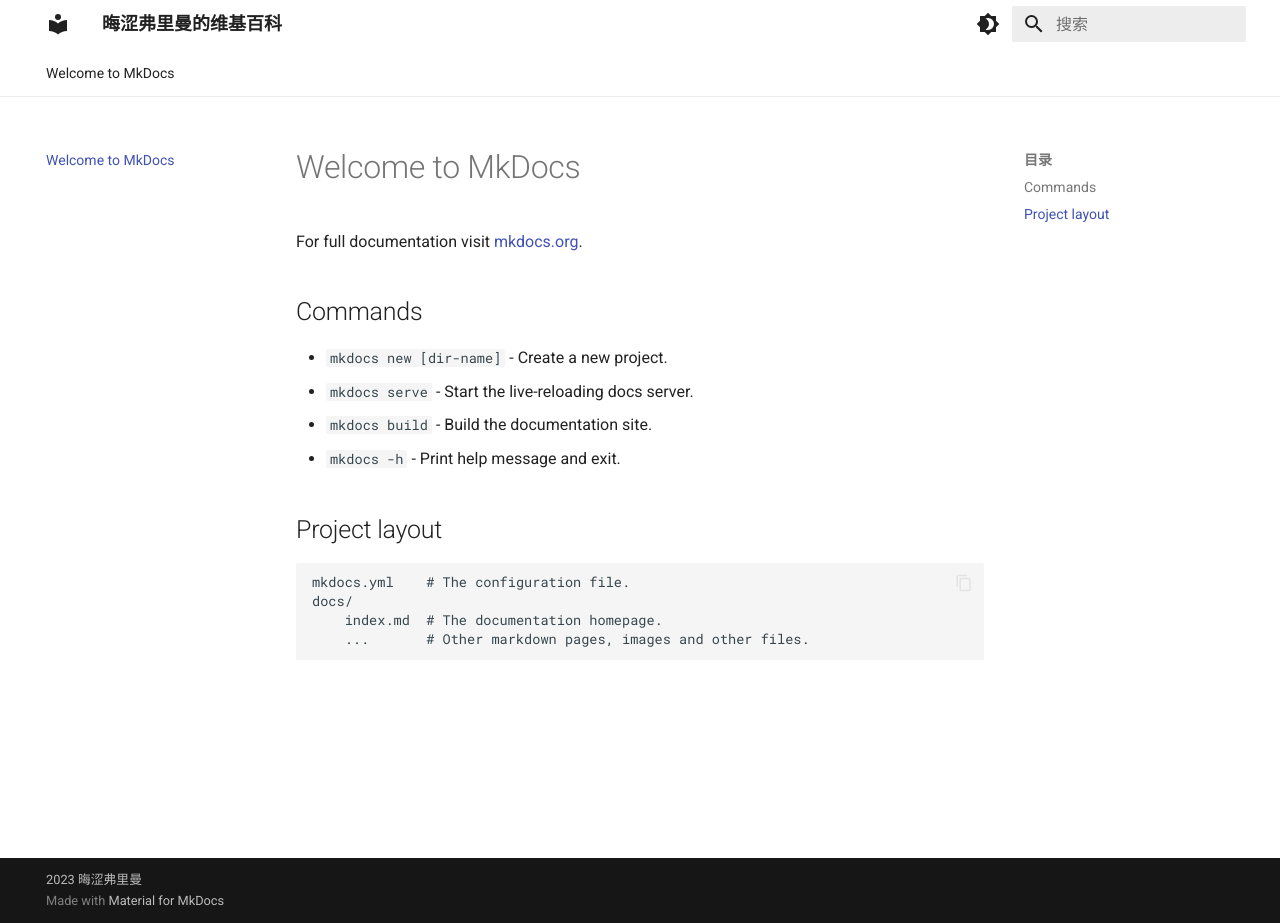
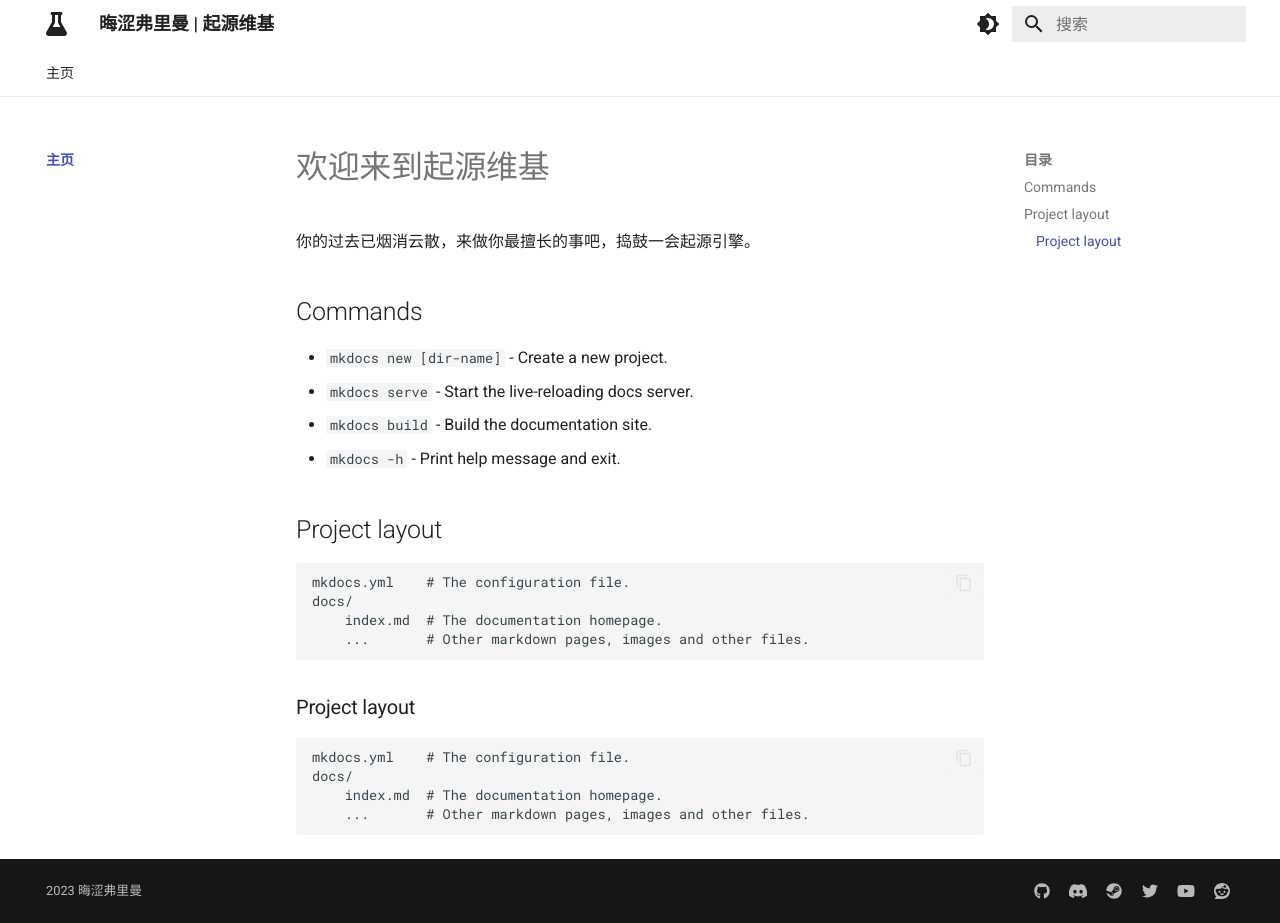
Before and after one commit to obscurefreeman/devwikisource, an MkDocs documentation site: the page built from docs/index.md, in a window 1280 px wide and 923 px high. Built offline with MkDocs 1.6.1 and Material for MkDocs 9.7.7, drawn with Linux system fonts in a browser that asks for light colours.

Commit message:
界面元素修改

```diff
--- a/docs/index.md
+++ b/docs/index.md
@@ -1,6 +1,6 @@
-# Welcome to MkDocs
+# 欢迎来到起源维基
 
-For full documentation visit [mkdocs.org](https://www.mkdocs.org).
+你的过去已烟消云散，来做你最擅长的事吧，捣鼓一会起源引擎。
 
 ## Commands
 
@@ -15,3 +15,10 @@
     docs/
         index.md  # The documentation homepage.
         ...       # Other markdown pages, images and other files.
+
+### Project layout
+
+    mkdocs.yml    # The configuration file.
+    docs/
+        index.md  # The documentation homepage.
+        ...       # Other markdown pages, images and other files.
--- a/mkdocs.yml
+++ b/mkdocs.yml
@@ -1,4 +1,4 @@
-site_name: 晦涩弗里曼的维基百科
+site_name: 晦涩弗里曼 | 起源维基
 theme:
   name: material
   features:
@@ -14,7 +14,7 @@
     # - navigation.expand
     - navigation.footer
     - navigation.indexes
-    # - navigation.instant
+    - navigation.instant
     # - navigation.prune
     - navigation.sections
     - navigation.tabs
@@ -26,20 +26,55 @@
     - search.suggest
     - toc.follow
     # - toc.integrate
+  favicon: images/favicon.png
+
+  icon:
+    logo: fontawesome/solid/flask
   language: zh
   palette:
-    - scheme: default
+    - media: "(prefers-color-scheme: light)"
+      scheme: default
       primary: white
       accent: indigo
       toggle:
         icon: material/brightness-4
-        name: Switch to dark mode
-    - scheme: slate
+        name: 切换到深色模式
+    - media: "(prefers-color-scheme: dark)"
+      scheme: slate
       primary: black
       accent: indigo
       toggle:
         icon: material/brightness-7
-        name: Switch to light mode
+        name: 切换到浅色模式
+
+nav:
+  - 主页:
+    - 欢迎来到起源维基: index.md
+
+extra:
+  social:
+    - icon: fontawesome/brands/github
+      link: https://github.com/obscurefreeman
+      name: 我的Github主页
+    - icon: fontawesome/brands/discord
+      link: https://discord.com/channels/806044973795246080
+      name: 我的Discord讨论组
+    - icon: fontawesome/brands/steam
+      link: https://steamcommunity.com/id/obscurefreeman/
+      name: 我的Steam账号
+    - icon: fontawesome/brands/twitter
+      link: https://twitter.com/y0juTLeYHfs03dZ
+      name: 我的Twitter主页
+    - icon: fontawesome/brands/youtube
+      link: https://www.youtube.com/channel/UCw_S5zgJ6ikGSXtFeAvVK8Q
+      name: 我的YouTube频道
+    - icon: fontawesome/brands/reddit
+      link: https://www.reddit.com/user/Wonderful-Snow-6080
+      name: 我的Reddit主页
+
+
+
+  generator: false
 
 markdown_extensions:
   - pymdownx.highlight:
```
Also changed, not shown: docs/images/favicon.png (added).
